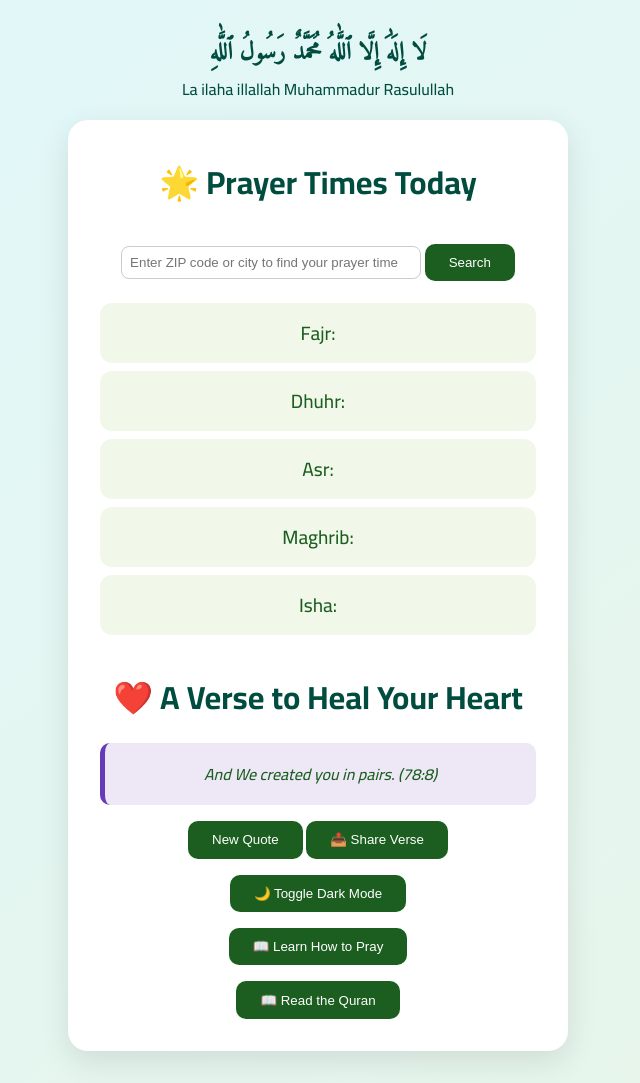
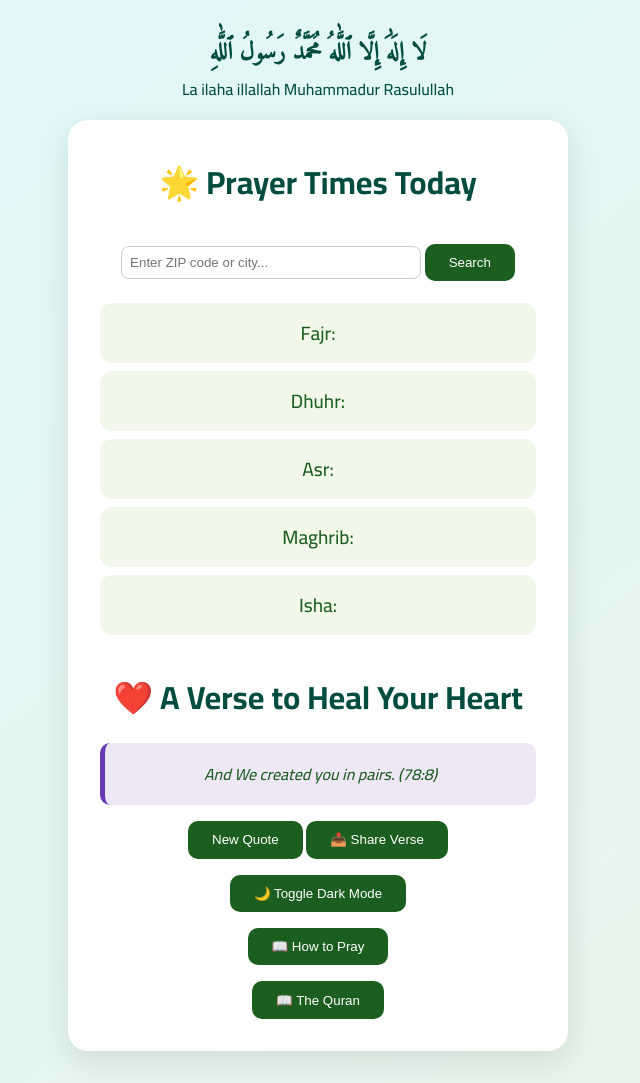
Before and after one commit to mzaid03/MyPrayer, a plain HTML site: page index.html in a window 1280 px wide. Shown: the whole page, without its empty margins (322-962 px from the left). Drawn offline with Linux system fonts and the light colour scheme.

Commit message:
Add files via upload

```diff
--- a/index.html
+++ b/index.html
@@ -137,7 +137,7 @@ body.dark-mode button:hover {
   <div class="card">
     <h1>🌟 Prayer Times Today</h1>
 
-    <input type="text" id="zipInput" placeholder="Enter ZIP code or city to find your prayer time" />
+    <input type="text" id="zipInput" placeholder="Enter ZIP code or city..." />
     <button onclick="fetchByZip()">Search</button>
 
     <ul>
@@ -154,9 +154,9 @@ body.dark-mode button:hover {
     <button onclick="shareQuote()">📤 Share Verse</button>
     <button onclick="toggleDarkMode()">🌙 Toggle Dark Mode</button>
     <br />
-    <button onclick="window.open('https://salamcenter.org/wp-content/uploads/2020/09/Prayer-Guide.pdf', '_blank')">📖 Learn How to Pray</button>
+    <button onclick="window.open('https://salamcenter.org/wp-content/uploads/2020/09/Prayer-Guide.pdf', '_blank')">📖 How to Pray</button>
     <br />
-    <button onclick="openSurahPopup()">📖 Read the Quran</button>
+    <button onclick="openSurahPopup()">📖 The Quran</button>
 
   </div>
 
```
